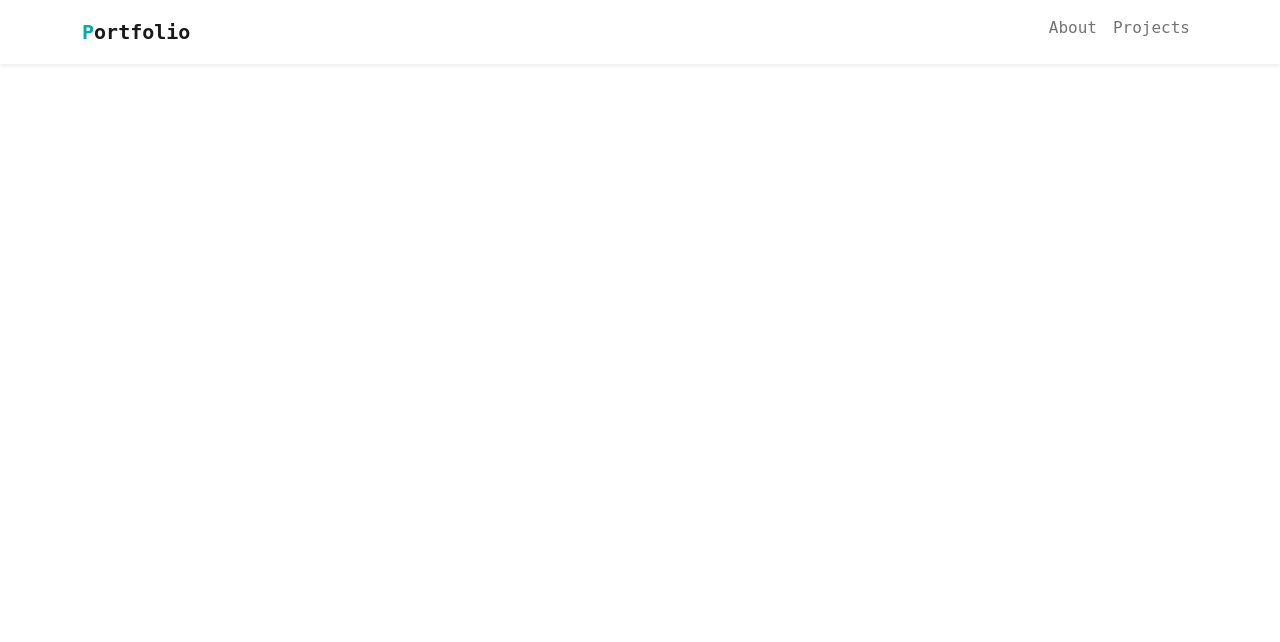
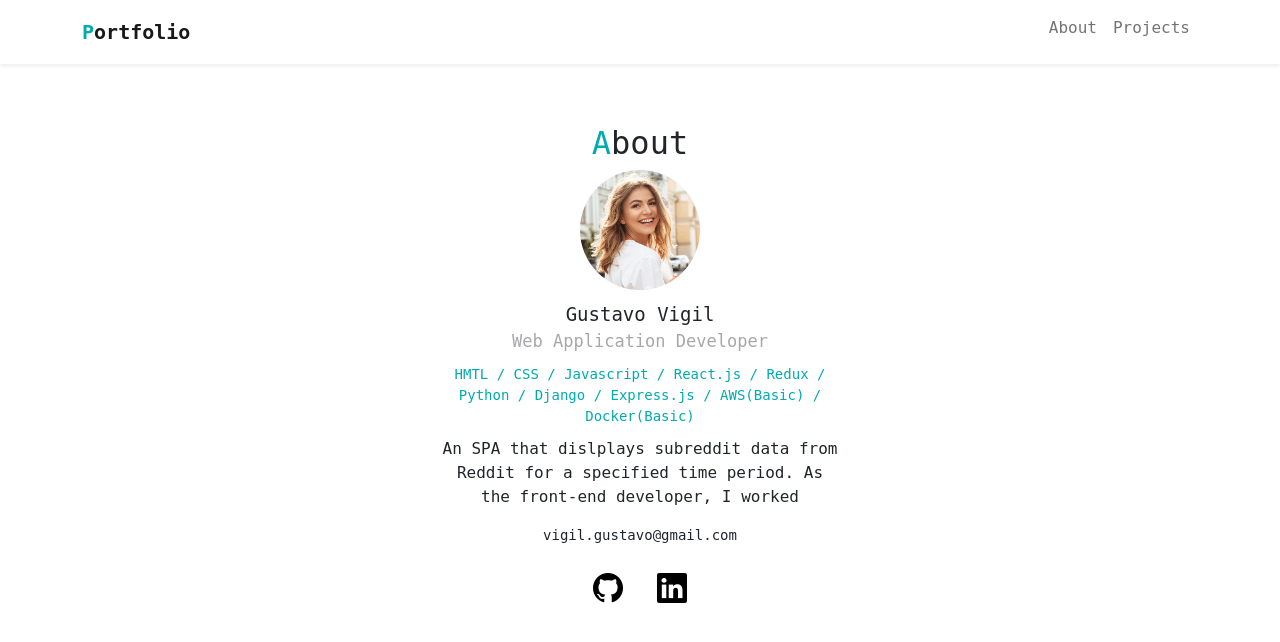
Before and after one commit to vgustavo1/Portfolio, a PHP site: page / in a window 1280 px wide. Shown: the top 642 px of the page. Run offline with PHP 8.4, Linux system fonts and the light colour scheme.

Commit message:
Added the about section, also did some designing

```diff
--- a/index.html
+++ b/index.html
@@ -3,6 +3,10 @@
   <head>
     <meta charset="UTF-8" />
     <meta name="viewport" content="width=device-width, initial-scale=1.0" />
+    <link
+      rel="stylesheet"
+      href="https://cdn.jsdelivr.net/npm/bootstrap-icons@1.8.1/font/bootstrap-icons.css"
+    />
     <link rel="icon" type="image/png" href="img/techis-logo.png" />
     <link
       href="https://cdn.jsdelivr.net/npm/bootstrap@5.1.3/dist/css/bootstrap.min.css"
@@ -41,6 +45,26 @@
       </div>
     </nav>
 
+    <div id="about">
+      <h2><span class="font-primary">A</span>bout</h2>
+      <img src="img/sample-woman.jpg" />
+      <div class="name">Gustavo Vigil</div>
+      <div class="vocation">Web Application Developer</div>
+      <div class="skills">
+        HMTL / CSS / Javascript / React.js / Redux / Python / Django /
+        Express.js / AWS(Basic) / Docker(Basic)
+      </div>
+      <p>
+        An SPA that dislplays subreddit data from Reddit for a specified time
+        period. As the front-end developer, I worked
+      </p>
+      <div class="email">vigil.gustavo@gmail.com</div>
+      <div class="icons">
+        <a href="#"><i class="bi bi-github"></i></a>
+        <a href="#"><i class="bi bi-linkedin ms-3"></i></a>
+      </div>
+    </div>
+
     <script
       src="https://cdn.jsdelivr.net/npm/bootstrap@5.1.3/dist/js/bootstrap.bundle.min.js"
       integrity="sha384-ka7Sk0Gln4gmtz2MlQnikT1wXgYsOg+OMhuP+IlRH9sENBO0LRn5q+8nbTov4+1p"
--- a/style.css
+++ b/style.css
@@ -16,3 +16,51 @@ body {
   font-size: 20px;
   font-weight: bold;
 }
+
+/*******************
+
+ABOUT
+
+********************/
+
+#about {
+  margin: 60px auto;
+  max-width: 400px;
+  text-align: center;
+}
+
+#about img {
+  border-radius: 50%;
+  width: 120px;
+  margin-bottom: 10px;
+}
+
+#about .name {
+  font-size: 19px;
+}
+
+#about .vocation {
+  font-size: 17px;
+  color: #a8a8ab;
+  margin-bottom: 10px;
+}
+
+#about .skills {
+  font-size: 14px;
+  color: #00abae;
+  margin-bottom: 10px;
+}
+
+#about .email {
+  margin-top: 14px;
+  font-size: 14px;
+}
+
+#about .icons {
+  margin-top: 20px;
+  font-size: 30px;
+}
+
+#about .icons a {
+  color: #000;
+}
```
